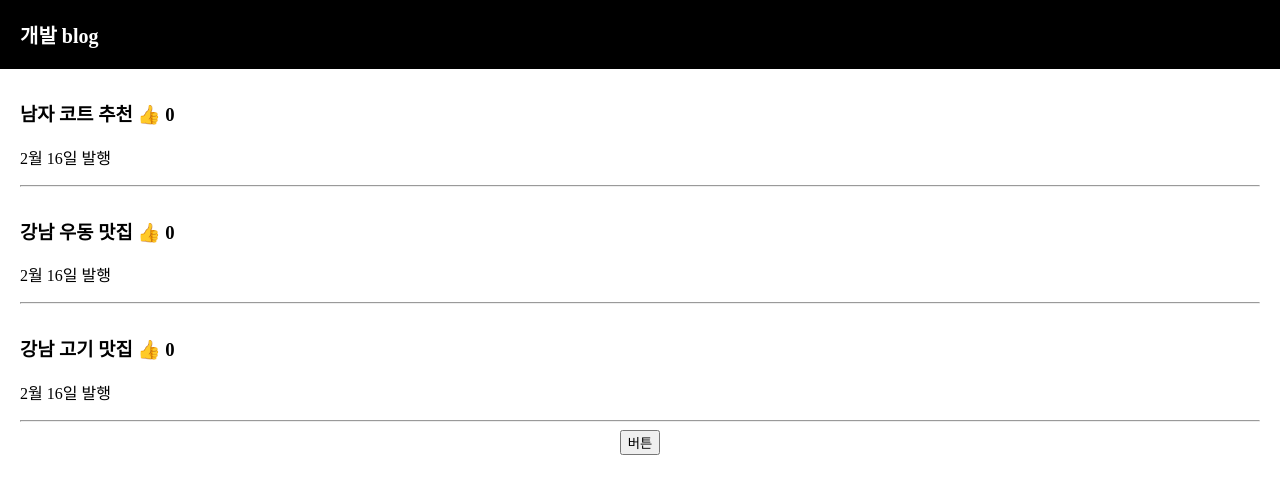
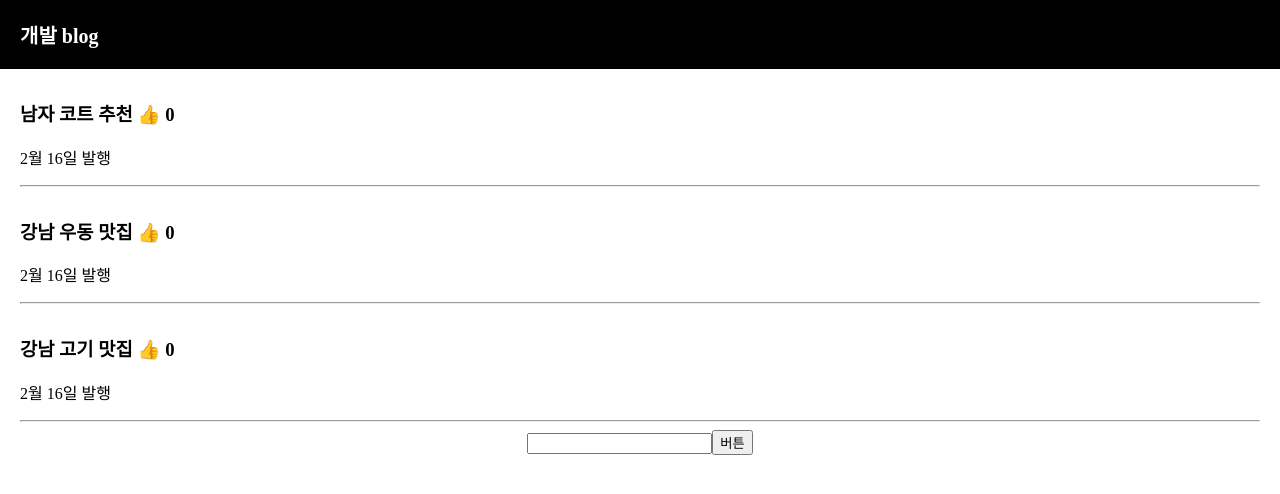
Before and after one commit to HongYeseul/CoddingApple_React, a React (Create React App) app in the folder blog/: page / in a window 1280 px wide. Shown: the top 494 px of the page. Built offline with nearby package versions, Linux system fonts and the light colour scheme.

Commit message:
11- input 다루기 1 : 사용자가 입력한 글을 변수에 저장하는 법

```diff
--- a/blog/src/App.js
+++ b/blog/src/App.js
@@ -10,6 +10,8 @@ function App() {
   let [modal, modal변경] = useState(false);
   let [누른제목, 누른제목변경] = useState(0);
 
+  let [입력값, 입력값변경] = useState('');
+
   return (
     <div className="App">
       <div className="black-nav">
@@ -19,7 +21,9 @@ function App() {
     {
       글제목.map(function(글, i){
         return (
-        <div className="list">
+        <div className="list" key={i}>
+              {/* map을 쓰면 콘솔창에 에러가 뜨는 이유는 key={}의 속성을 적지 않아서 그렇다.
+                  key={}안에는 반복문이 돌 때마다 0,1,2... 이렇게 하나씩 증가하는 변수를 넣어주면 된다.*/}
               <h3 onClick={ ()=> { 누른제목변경(i) } } > {글} <span onClick={ ()=>{
                 var newArray = [...따봉];
                 newArray[i]++;
@@ -32,9 +36,15 @@ function App() {
       })
     }
 
-    {/* <button onClick={ ()=> { 누른제목변경(0) } }>버튼1</button>
-    <button onClick={ ()=> { 누른제목변경(1) } }>버튼2</button>
-    <button onClick={ ()=> { 누른제목변경(2) } }>버튼3</button> */}
+    {/* {입력값} */}
+    <input onChange={ (e)=>{ 입력값변경(e.target.value) } } />
+
+    {/* 자바스크립트 문법
+        input에 입력한 값을 알고 싶으면 input에 onChange이벤트 핸들러를 달면 가능하다.
+        e.target이라는건 '지금 이벤트가 동작하는 HTML요소', .value라는건 input등에 입력한 값을 의미
+        cf) <input>태그는 원래 html에선 그냥 쓸 수 있지만 리액트에서는 <input />으로 쓰거나 닫힘태그를 꼭 써주어야 한다.
+    */}
+
 
       <button onClick={ ()=> { modal변경(!modal)}}>버튼</button>
       {
```
